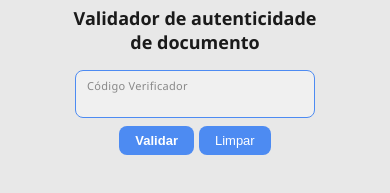
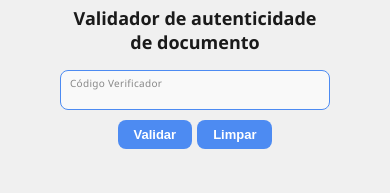
Before and after one commit to Ferreira-AN/node-api-basic, a website: page frontend/validador.html in a window 390 px wide. Shown: the part 175-368 px from the top of the page. Drawn offline with Linux system fonts and the light colour scheme.

Commit message:
Update styles and improve layout in validador.html

```diff
--- a/frontend/validador.html
+++ b/frontend/validador.html
@@ -9,7 +9,7 @@
 
     body {
       font-family: 'Segoe UI', Roboto, 'Helvetica Neue', sans-serif;
-      background: #e8e8e8;
+      background: #f0f0f0; /* UM POUCO MAIS ESCURO */
       min-height: 100vh;
       display: flex;
       flex-direction: column;
@@ -39,15 +39,15 @@
     .codigo-wrapper {
       position: relative;
       width: 100%;
-      max-width: 280px;
+      max-width: 300px; /* REDUZIDO */
       margin: 0 auto 10px auto;
     }
 
     .codigo-label {
       position: absolute;
-      top: 8px;
-      left: 12px;
-      font-size: 11px;
+      top: 6px;
+      left: 10px;
+      font-size: 10px;
       color: #888;
       font-weight: 500;
       pointer-events: none;
@@ -56,19 +56,19 @@
 
     .codigo-input {
       width: 100%;
-      padding: 26px 12px 10px 12px;
-      font-size: 13px;
+      padding: 22px 10px 8px 10px; /* REDUZIDO */
+      font-size: 12px; /* REDUZIDO */
       font-family: monospace;
       border: 1.5px solid #4d8bf2;
       border-radius: 8px;
-      background: #f0f0f0;
+      background: #f9f9f9;
       color: #222;
     }
 
     .codigo-input:focus {
       outline: none;
       border-color: #4d8bf2;
-      background: #e8e8e8;
+      background: white;
       box-shadow: 0 0 0 3px rgba(77, 139, 242, 0.15);
     }
 
@@ -96,17 +96,18 @@
 
     .btn-limpar {
       padding: 8px 22px;
-      background: #4d8bf2;
+      background: #4d8bf2; /* MESMA COR DO VALIDAR */
       color: white;
       border: none;
       border-radius: 8px;
       font-size: 14px;
-      font-weight: 500;
+      font-weight: 600;
       cursor: pointer;
       min-width: 80px;
     }
 
-    .btn-limpar:hover { background: #d0d0d0; }
+    .btn-limpar:hover { background: #3a7ae0; }
+
     .loading { display: none !important; }
 
     .error-message {
@@ -118,7 +119,7 @@
       border-radius: 6px;
       font-size: 13px;
       width: 100%;
-      max-width: 280px;
+      max-width: 300px; /* ACOMPANHA A CAIXA */
     }
 
     @media (max-width: 480px) {
@@ -126,20 +127,20 @@
       .container { max-width: 100%; }
       .logo-img { width: 180px; }
       .titulo-validador { font-size: 18px; margin-bottom: 16px; }
-      .codigo-wrapper { max-width: 240px; margin-bottom: 8px; }
-      .codigo-input { font-size: 12px; padding: 24px 10px 8px 10px; }
+      .codigo-wrapper { max-width: 270px; }
+      .codigo-input { font-size: 11px; padding: 20px 8px 6px 8px; }
       .buttons { gap: 5px; }
       .btn-validar, .btn-limpar { font-size: 13px; padding: 7px 16px; min-width: 65px; }
-      .error-message { max-width: 240px; }
+      .error-message { max-width: 270px; }
     }
 
     @media (max-width: 380px) {
       .logo-img { width: 150px; }
       .titulo-validador { font-size: 16px; }
-      .codigo-wrapper { max-width: 210px; }
+      .codigo-wrapper { max-width: 230px; }
       .buttons { gap: 4px; flex-direction: column; align-items: center; }
       .btn-validar, .btn-limpar { width: 100%; max-width: 180px; min-width: unset; padding: 8px; }
-      .error-message { max-width: 210px; }
+      .error-message { max-width: 230px; }
     }
   </style>
 </head>
@@ -189,6 +190,7 @@
       const resposta = await fetch(`/api/cliente/${encodeURIComponent(codigo)}`);
       const dados = await resposta.json();
       if (dados.sucesso && dados.cliente) {
+        document.getElementById('codigoInput').value = '';
         window.location.href = `/cliente.html?codigo=${encodeURIComponent(codigo)}`;
       } else {
         mostrarErro('Documento não encontrado');
```
